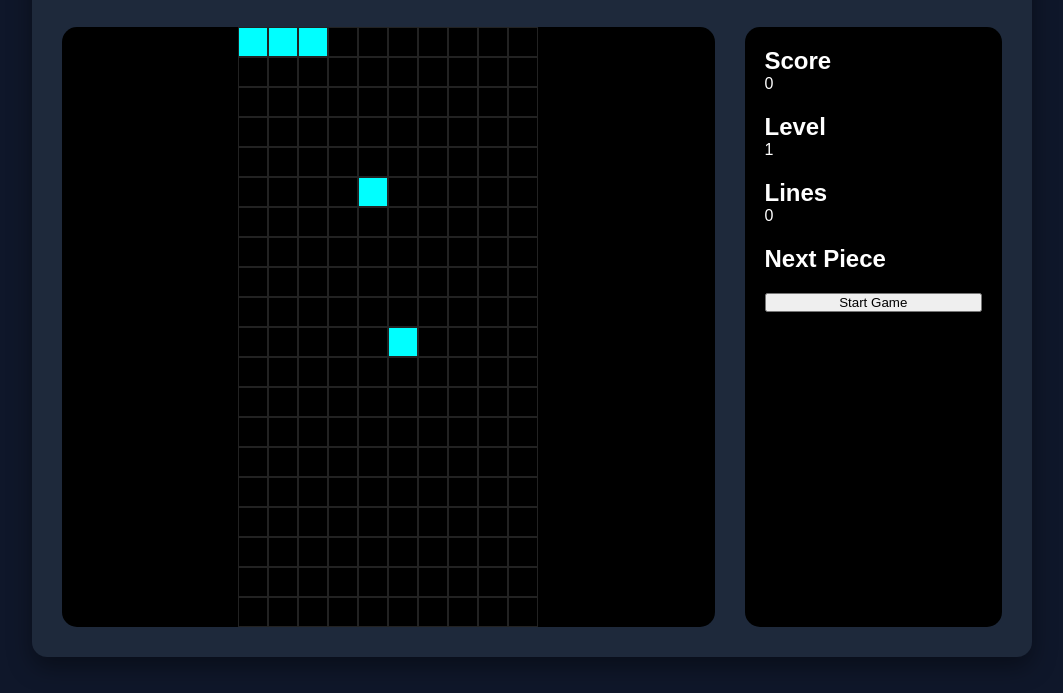
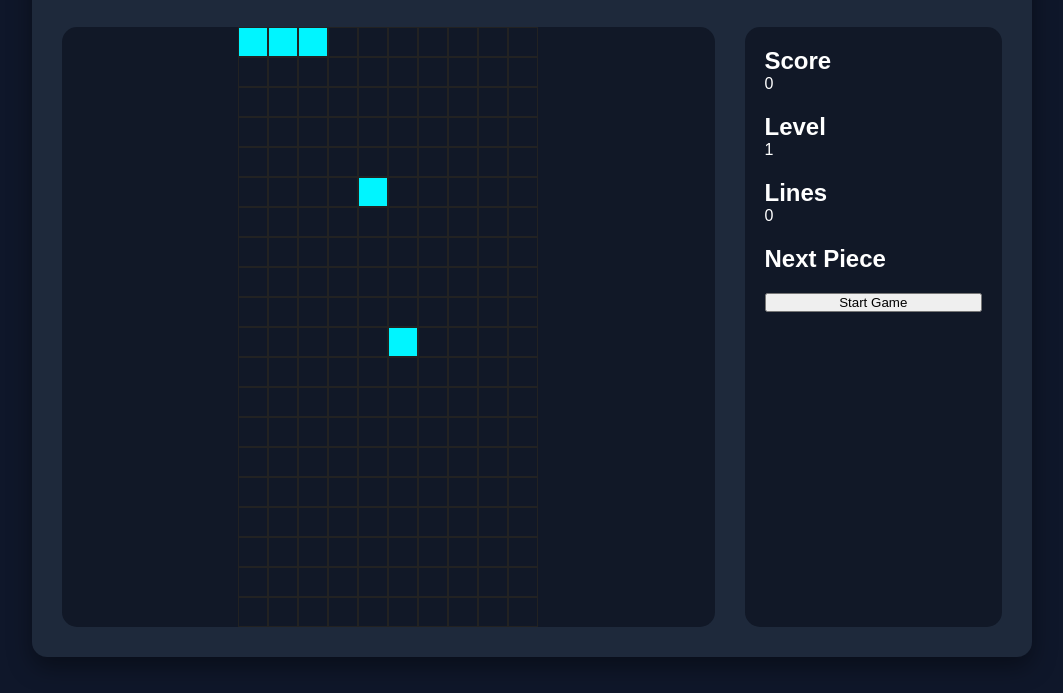
Before and after one commit to Jay7751/Infinite-Tetris, a plain HTML site: page index.html in a window 1280 px wide. Shown: the part 107-800 px from the top of the page, without its empty margins (108-1171 px from the left). Drawn offline with Linux system fonts and the light colour scheme.

Commit message:
Built Complete Foundation for Infinite-Tetris

```diff
--- a/style.css
+++ b/style.css
@@ -37,7 +37,7 @@ h1{
 }
 #game-board{
     flex: 3;
-    background-color: rgb(0, 0, 0);
+    background-color: #111827;
     height: auto;
     min-height: 600px;
     border-radius: 15px;
@@ -51,7 +51,7 @@ h1{
     display: flex;
     gap: 20px;
     flex: 1;
-    background-color: rgb(0, 0, 0);
+    background-color: #111827;
     height: auto;
     padding: 20px;
     border-radius: 15px;
@@ -62,7 +62,8 @@ h1{
     border: 1px solid #222;
     width:30px;
     height:30px;
+    transition: background-color 0.1s;
 }
 .filled{
-    background: cyan;
+    background: #00F5FF;
 }
```
